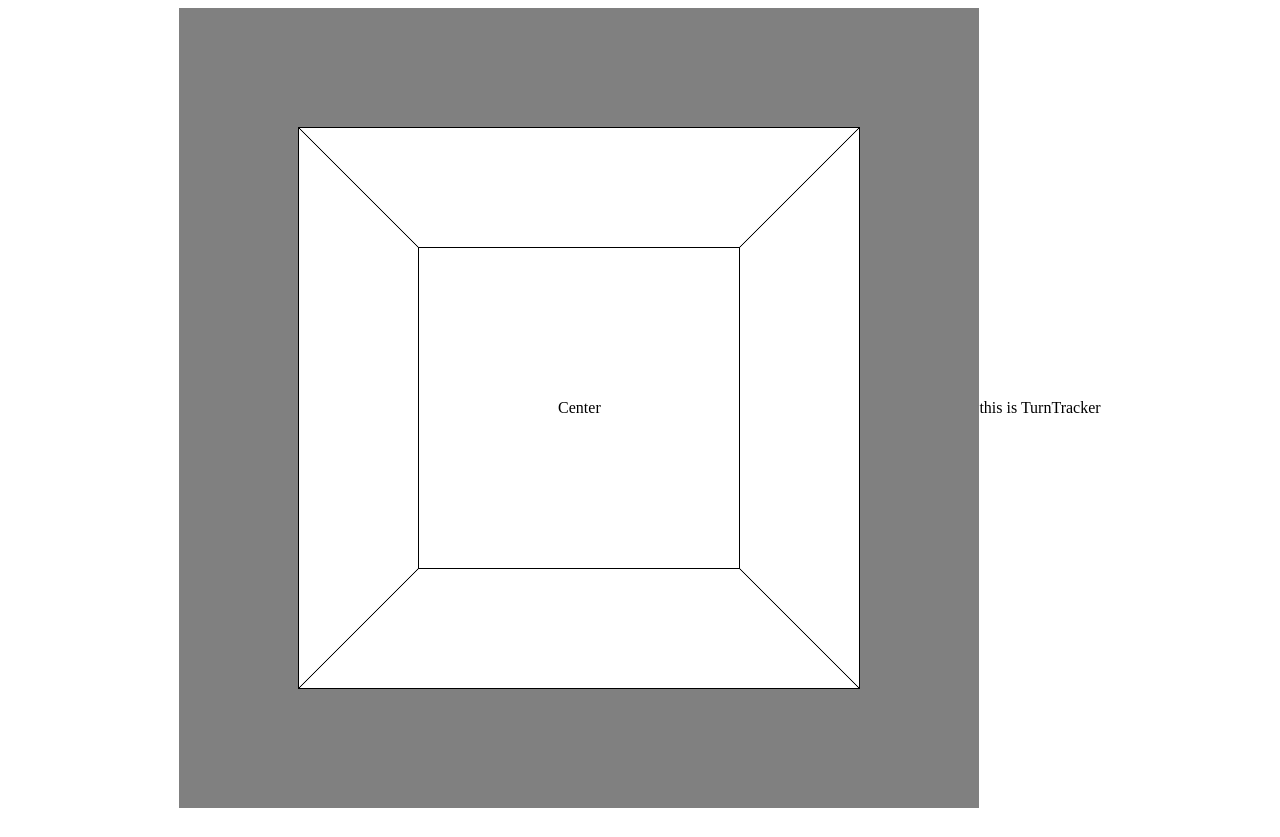
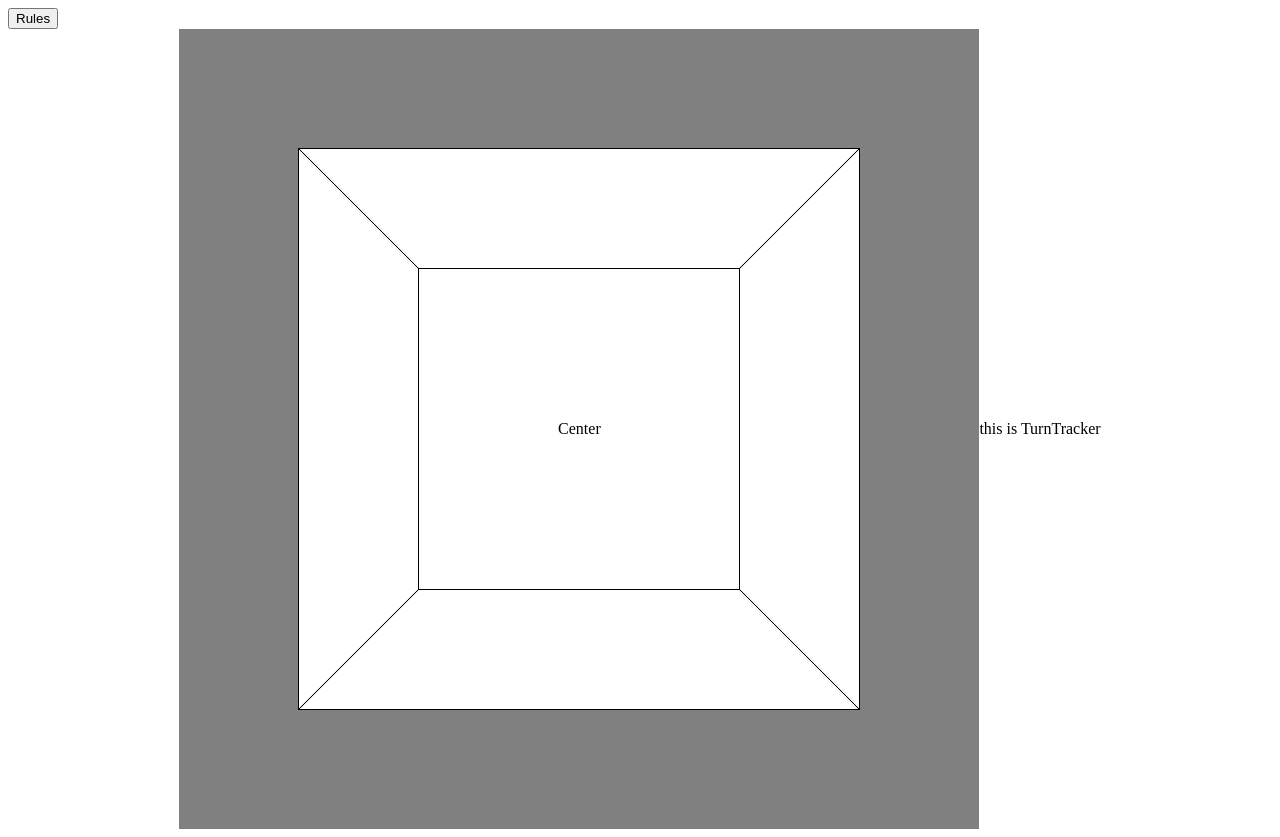
Before and after one commit to daurham/1000BlankWhiteCards, a React app: page /Game in a window 1280 px wide. Before the commit the page ends 816 px from the top, so only its background shows below. Built offline with nearby package versions, Linux system fonts and the light colour scheme; the HTML template or start-up script is replaced by a standard one.

Commit message:
Create rule popover

```diff
--- a/client/src/components/App.jsx
+++ b/client/src/components/App.jsx
@@ -2,7 +2,7 @@ import React from 'react';
 import { BrowserRouter as Router, Routes, Route , Link} from 'react-router-dom';
 import Home from './Home';
 import Library from './Library';
-import InGame from './InGame';
+import InGame from './inGame/InGame.jsx';
 import Lobby from './Lobby';
 
 export default function App() {
--- a/client/src/components/InGame.jsx
+++ b/client/src/components/inGame/InGame.jsx
@@ -1,9 +1,11 @@
 import React from 'react';
 import Board from './Board.jsx';
+import Rule from './Rule.jsx';
 
 export default function InGame() {
   return (
     <div>
+      <Rule />
       <Board />
     </div>
   );
--- /dev/null
+++ b/client/src/components/inGame/Rule.jsx
@@ -0,0 +1,21 @@
+import React from 'react';
+import styled from "styled-components";
+import Popover from 'react-bootstrap/Popover';
+import OverlayTrigger from 'react-bootstrap/OverlayTrigger';
+import Button from 'react-bootstrap/Button';
+
+const popover = (
+  <Popover id="popover-basic">
+    <Popover.Body>
+      Write rules here
+    </Popover.Body>
+  </Popover>
+);
+
+export default function Rule() {
+  return(
+    <OverlayTrigger trigger="click" placement="right" overlay={popover}>
+      <Button variant="success">Rules</Button>
+    </OverlayTrigger>
+  );
+}
--- a/client/src/components/TurnTracker.jsx
+++ b/client/src/components/inGame/TurnTracker.jsx
@@ -2,6 +2,7 @@ import React from 'react';
 import styled from "styled-components";
 
 export default function TurnTracker() {
+  const users = ['Alvina', 'Jini', 'Trevor', 'Waylon'];
   return(
     <div>this is TurnTracker</div>
   );
--- a/package.json
+++ b/package.json
@@ -37,12 +37,14 @@
     "@emotion/styled": "^11.8.1",
     "@mui/material": "^5.5.1",
     "axios": "^0.26.1",
+    "bootstrap": "^5.1.3",
     "express": "^4.17.3",
     "react": "^17.0.2",
+    "react-bootstrap": "^2.2.1",
     "react-dom": "^17.0.2",
     "react-router-dom": "^6.2.2",
-    "styled-components": "^5.3.3",
-    "source-map-loader": "^1.0.0"
+    "source-map-loader": "^1.0.0",
+    "styled-components": "^5.3.3"
   },
   "resolutions": {
     "styled-components": "^5"
```
Also changed, not shown: client/src/components/inGame/Board.jsx (renamed from client/src/components/Board.jsx), 1 other file (tests, documents, lock files or other folders).
